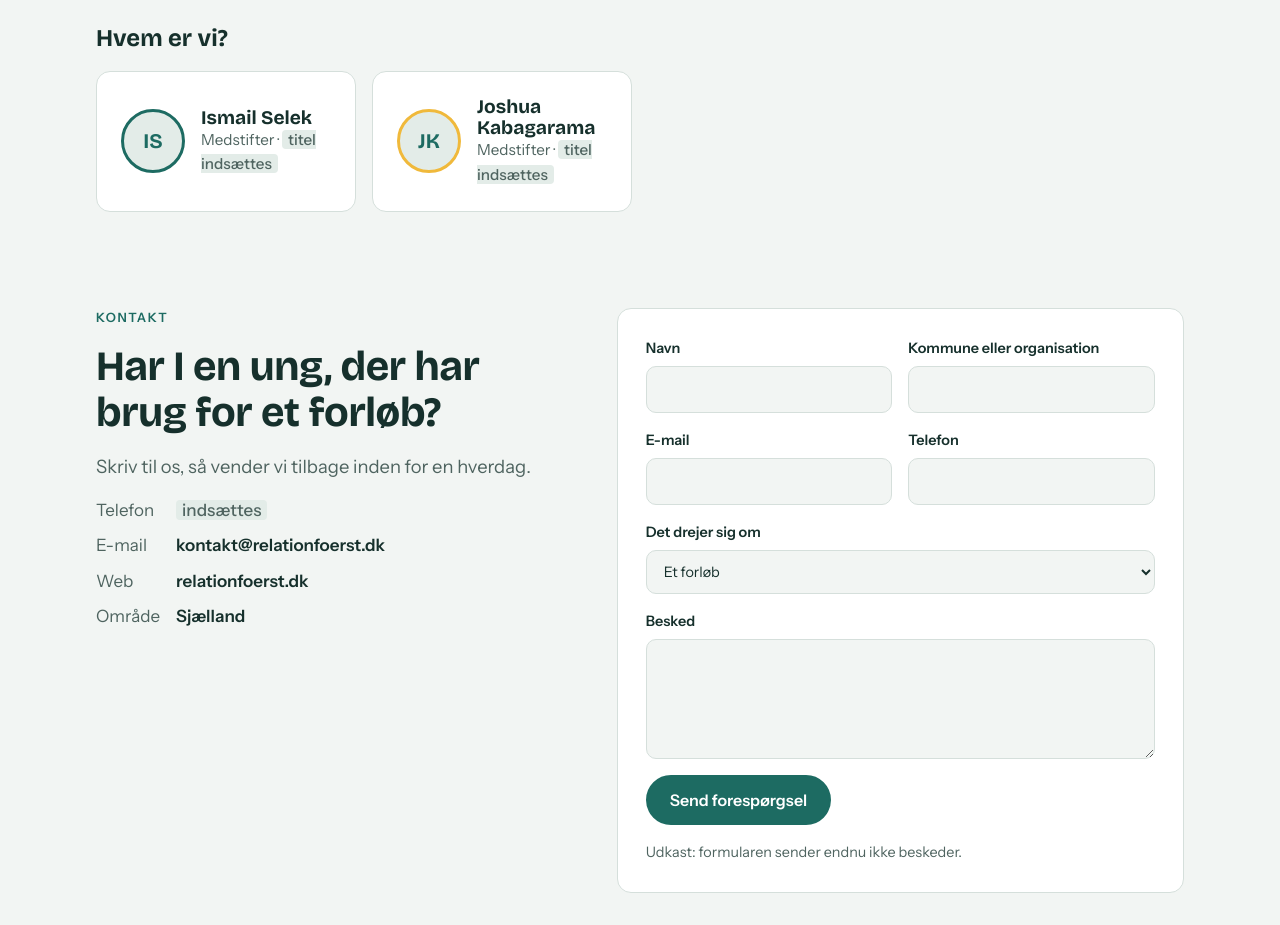
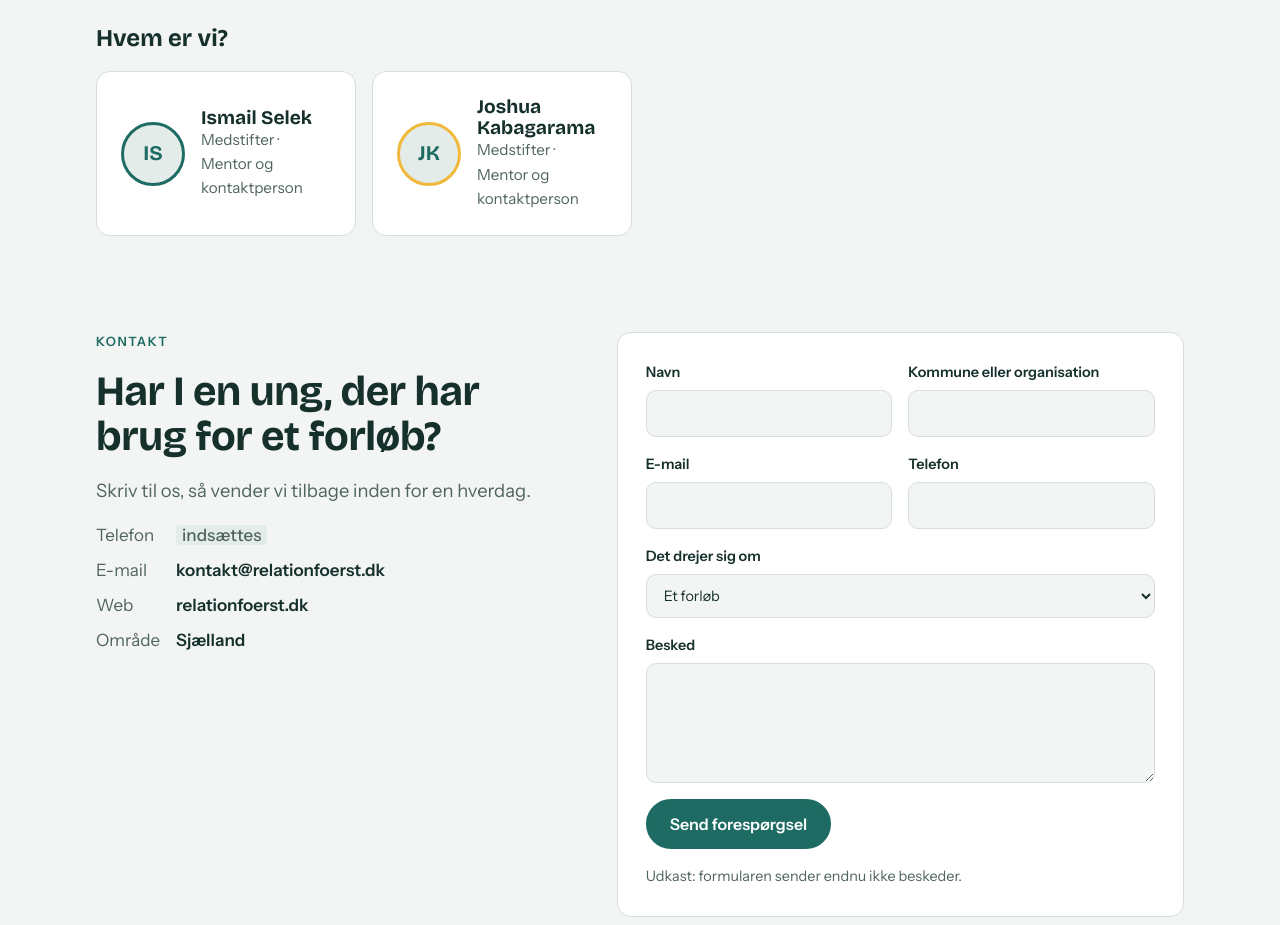
Before and after one commit to Ismails99/relationfoerst, a plain HTML site: page index.html in a window 1280 px wide. Shown: the part 3000-3925 px from the top of the page. Drawn offline with nearby package versions, Linux system fonts and the light colour scheme.

Commit message:
Tilføj titler til grundlæggerne
Co-Authored-By: Claude Opus 5.5 <noreply@anthropic.com>
Claude-Session: https://claude.ai/code/session_01Ty5utSXuxcqTwGdVVr5ipm

```diff
--- a/index.html
+++ b/index.html
@@ -261,8 +261,8 @@ footer .wrap{display:flex;flex-wrap:wrap;gap:12px 32px;justify-content:space-bet
     <div class="wrap team">
       <h3 style="font-size:1.5rem">Hvem er vi?</h3>
       <div class="team-grid">
-        <div class="person"><span class="avatar" aria-hidden="true">IS</span><div><h3>Ismail Selek</h3><p>Medstifter · <span class="ph">titel indsættes</span></p></div></div>
-        <div class="person"><span class="avatar" aria-hidden="true">JK</span><div><h3>Joshua Kabagarama</h3><p>Medstifter · <span class="ph">titel indsættes</span></p></div></div>
+        <div class="person"><span class="avatar" aria-hidden="true">IS</span><div><h3>Ismail Selek</h3><p>Medstifter · Mentor og kontaktperson</p></div></div>
+        <div class="person"><span class="avatar" aria-hidden="true">JK</span><div><h3>Joshua Kabagarama</h3><p>Medstifter · Mentor og kontaktperson</p></div></div>
       </div>
     </div>
   </section>
```
